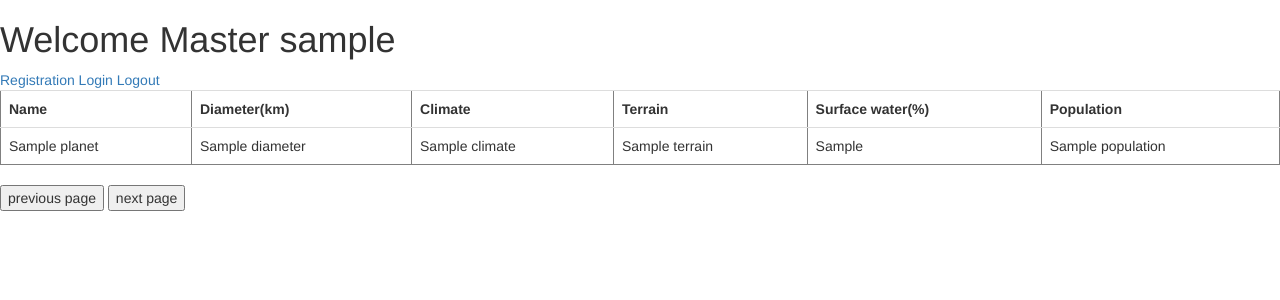
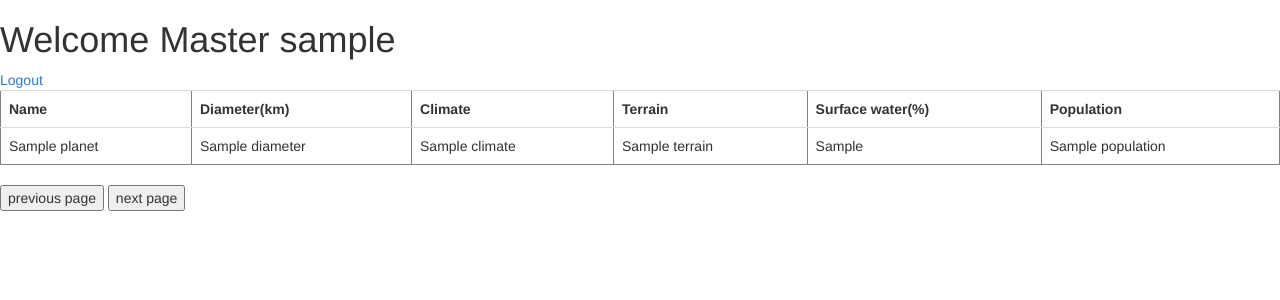
Before and after one commit to davidtanacs/world_of_star_wars, a Flask app: template templates/table.html in a window 1280 px wide. Shown: the top 300 px of the page. Run offline with Flask 2, Linux system fonts and the light colour scheme; the template is opened without the code that fills it: most values are stand-ins (such as "Sample title", 1, 10 or a date in 2020); some libraries are stand-ins or nearby versions.

Commit message:
Logout can be seen when user is logged in, and login, reg button only when user logged out.

```diff
--- a/templates/table.html
+++ b/templates/table.html
@@ -14,12 +14,12 @@
 <body>
     {% if username %}
         <h1> Welcome Master {{ username }} </h1>
+        <a href="/logout">Logout</a>
     {% else %}
         <h1> You are not logged in </h1>
+        <a href="/registration">Registration</a>
+        <a href="/login">Login</a>
     {% endif %}
-    <a href="/registration">Registration</a>
-    <a href="/login">Login</a>
-    <a href="/logout">Logout</a>
     <table border=1 class="table">
         <th>
             Name
```
